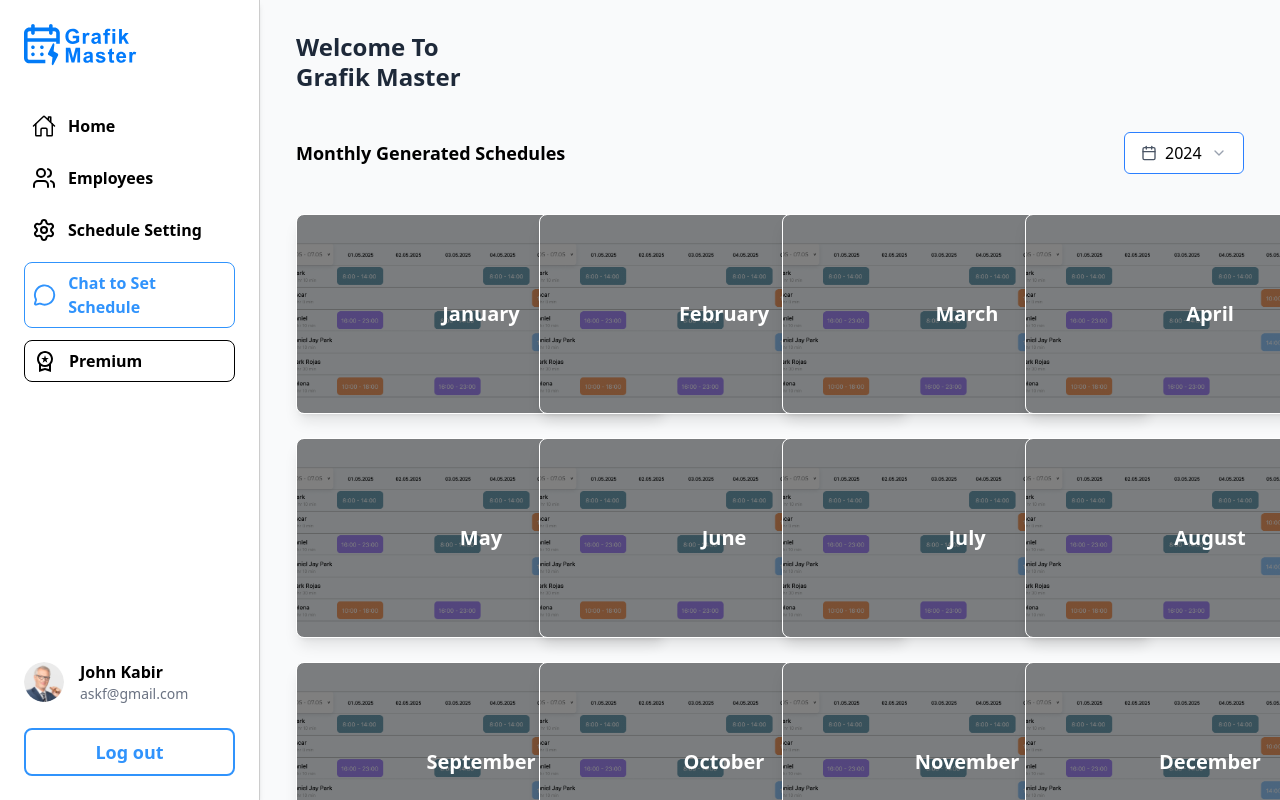
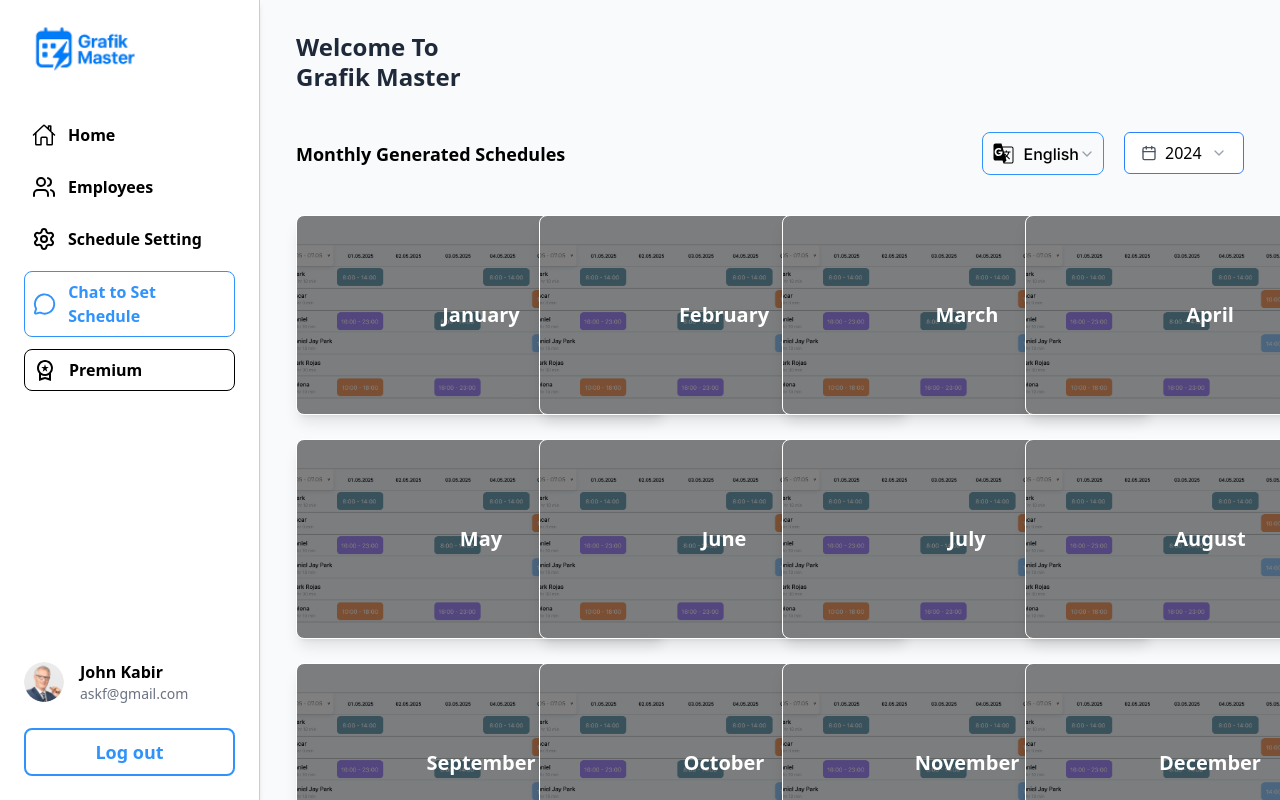
Before and after one commit to Cyber-Programer/STworz_Konto_Schedule, a React (Vite) app: page /dashboard in a window 1280 px wide. Built offline with nearby package versions, Linux system fonts and the light colour scheme; a web font is replaced by a local one.

Commit message:
language options added

```diff
--- a/src/assets/images.jsx
+++ b/src/assets/images.jsx
@@ -1,4 +1,4 @@
-import lg from "./logo.svg"; // main logo
+import lg from "./NavLogo2.png"; // main logo
 import authmain from "./men.svg"; // auth main img
 import scheduleCall from "./icons/schedule/phone.svg";
 import scheduleVideo from "./icons/schedule/video.svg";
@@ -11,6 +11,7 @@ import scheduleExport from "./icons/schedule/export.svg";
 import subscriptionIco from "./icons/subscription/tikico.svg";
 import scheduleBack from "./icons/schedule/back.svg";
 import monthBg from "./monthly.png";
+import dashboardTranslate from "./translate.svg"
 
 const WebIcons = {
   logo: lg, // main logo
@@ -26,6 +27,7 @@ const WebIcons = {
   subscriptionIco: subscriptionIco,
   scheduleBack: scheduleBack,
   monthBg: monthBg,
+  dashboardTranslate: dashboardTranslate
 };
 
 export default WebIcons;
--- a/src/pages/Dashboard/MonthlySch.jsx
+++ b/src/pages/Dashboard/MonthlySch.jsx
@@ -6,16 +6,18 @@ import Dashboard from "./Dashboard";
 
 const MonthlySch = () => {
   const [isOpen, setIsOpen] = useState(false);
+  const [isOpenT, setIsOpenT] = useState(false);
   const [selectedYear, setSelectedYear] = useState("2024");
   const [showDashboard, setShowDashboard] = useState(false);
   const [selectedMonth, setSelectedMonth] = useState(null);
+  const [language, setLanguage] = useState("English");
 
   const years = [
     { value: "2024", label: "2024" },
     { value: "2025", label: "2025" },
     { value: "2026", label: "2026" },
   ];
-
+  const languageList = ["English", "Polish"];
   const months = [
     "January",
     "February",
@@ -49,6 +51,48 @@ const MonthlySch = () => {
           </span>
 
           {/* Custom Dropdown */}
+          <div className="flex gap-5">
+            <div className="relative font-Inter">
+              <button
+                onClick={() => {
+                  setIsOpenT(!isOpenT);
+                }}
+                className="flex items-center border border-Primary p-2 rounded-lg cursor-pointer"
+              >
+                <div className="flex items-center  gap-2">
+                  <img src={WebIcons.dashboardTranslate} alt="translate ico" />
+                  <span className="font-medium">
+                    {language === "English" ? "English" : "Polish"}
+                  </span>
+                </div>
+                <ChevronDown
+                  size={16}
+                  className={`text-gray-400 transition-transform duration-200 ${
+                    isOpenT ? "rotate-180" : ""
+                  }`}
+                />
+              </button>
+              {isOpenT && (
+                <>
+                  <div className="absolute top-full left-0 right-0 mt-1 bg-white border border-blue-500 rounded-md shadow-lg z-20 overflow-hidden">
+                    {languageList.map((ln, index) => (
+                      <button
+                        key={index}
+                        onClick={() => {
+                          setIsOpenT(false);
+                          setLanguage(ln);
+                        }}
+                        className={`flex items-center gap-2 w-full px-4 py-2 text-left hover:bg-gray-100 transition-colors duration-150 ${
+                          language === "en" ? "text-blue-600" : "text-gray-600"
+                        }`}
+                      >
+                        {ln}
+                      </button>
+                    ))}
+                  </div>
+                </>
+              )}
+            </div>
             <div className="relative">
               {/* Dropdown Button */}
               <button
@@ -103,6 +147,7 @@ const MonthlySch = () => {
               )}
             </div>
           </div>
+        </div>
 
         {/* Show months with background image */}
         <div className="grid grid-cols-1 sm:grid-cols-2 md:grid-cols-3 lg:grid-cols-4 gap-6">
```
Also changed, not shown: src/assets/translate.svg (added). Lines whose indentation alone changed are shown as unchanged.
